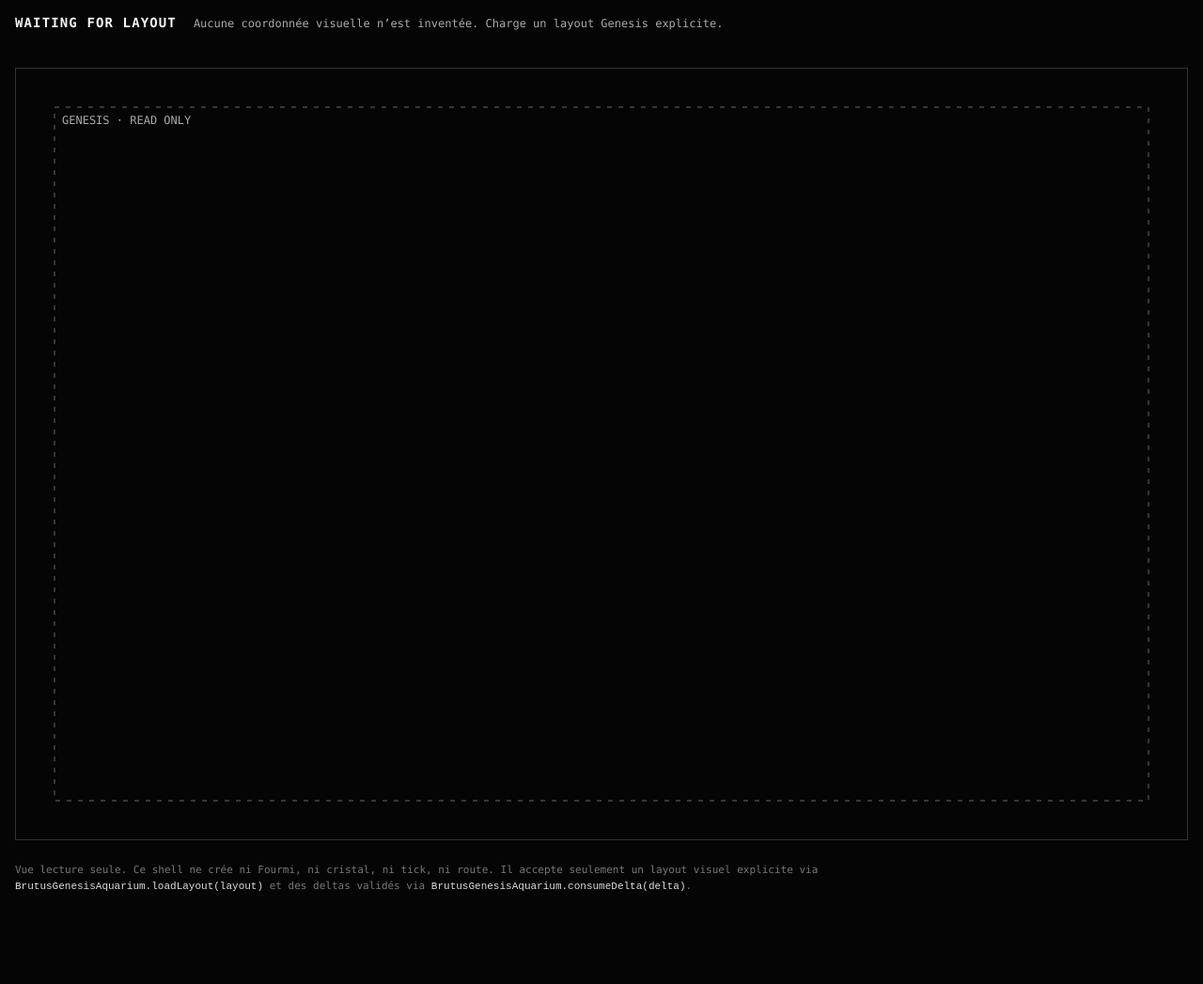
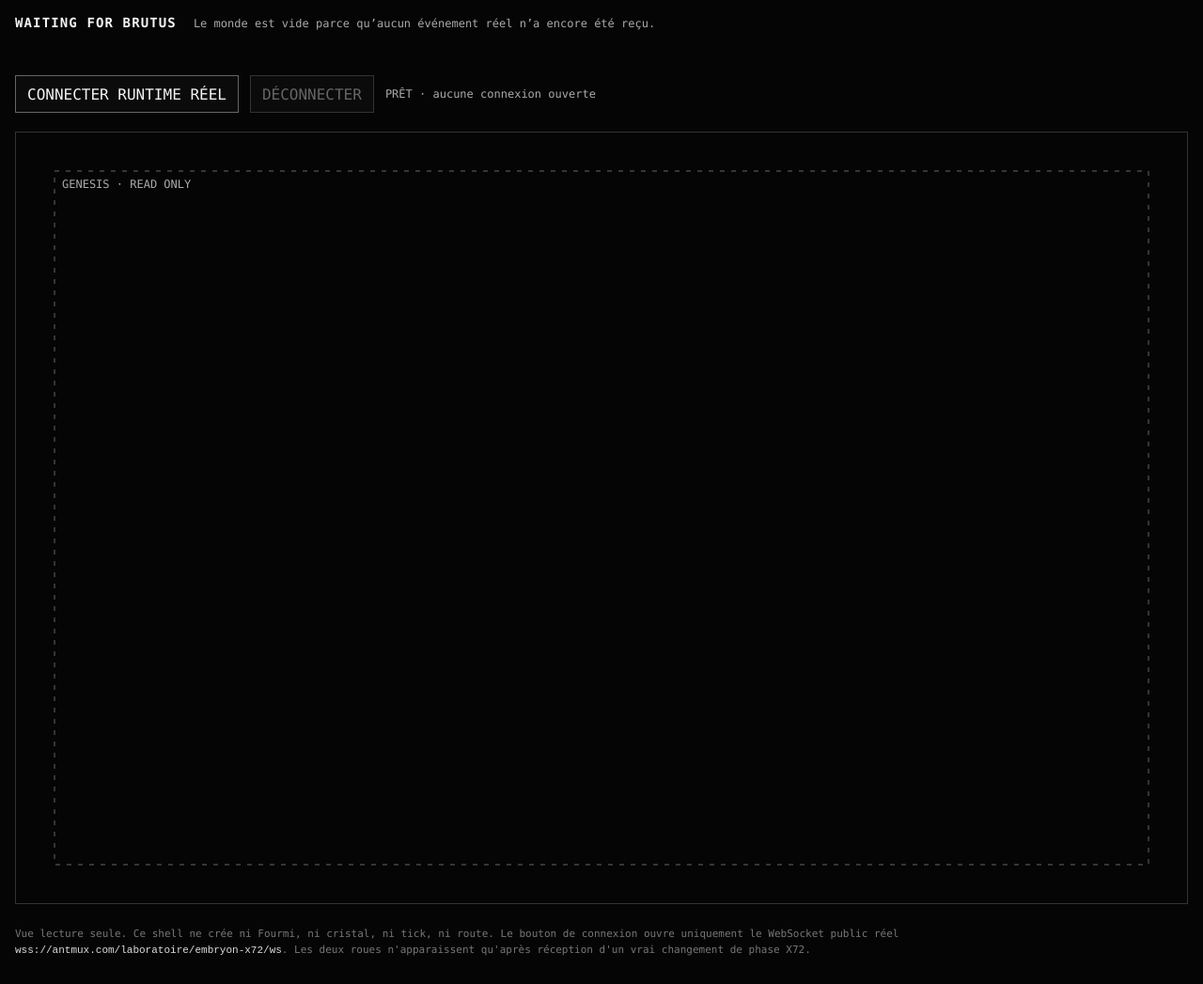
Before and after one commit to Topbrutus/Brutus, a website with bundled scripts: page tools/genesis-aquarium/index.html in a window 1280 px wide. Shown: the whole page at 94% size. Before the commit the page ends 979 px from the top, so only its background shows below. Built offline with nearby package versions, Linux system fonts and the light colour scheme.

Commit message:
feat: add explicit real-runtime connection controls

```diff
--- a/tools/genesis-aquarium/index.html
+++ b/tools/genesis-aquarium/index.html
@@ -53,6 +53,35 @@
       line-height: 1.5;
     }
 
+    .controls {
+      display: flex;
+      flex-wrap: wrap;
+      align-items: center;
+      gap: 8px 12px;
+      padding: 8px 0;
+    }
+
+    .controls button {
+      min-height: 40px;
+      padding: 8px 12px;
+      border: 1px solid #666;
+      background: #0b0b0b;
+      color: #f5f5f5;
+      font: inherit;
+      cursor: pointer;
+    }
+
+    .controls button:disabled {
+      color: #666;
+      border-color: #333;
+      cursor: default;
+    }
+
+    .controls span {
+      color: #aaa;
+      font-size: 12px;
+    }
+
     .stage {
       border: 1px solid #333;
       background: #050505;
@@ -86,6 +115,12 @@
         <span data-detail>Aucune coordonnée visuelle n’est inventée. Charge un layout Genesis explicite.</span>
       </header>
 
+      <div class="controls">
+        <button type="button" data-connect-runtime>CONNECTER RUNTIME RÉEL</button>
+        <button type="button" data-disconnect-runtime disabled>DÉCONNECTER</button>
+        <span data-live-status>PRÊT · aucune connexion ouverte</span>
+      </div>
+
       <div class="stage">
         <canvas
           width="1280"
@@ -96,14 +131,14 @@
 
       <p class="boundary">
         Vue lecture seule. Ce shell ne crée ni Fourmi, ni cristal, ni tick, ni route.
-        Il accepte seulement un layout visuel explicite via
-        <code>BrutusGenesisAquarium.loadLayout(layout)</code>
-        et des deltas validés via
-        <code>BrutusGenesisAquarium.consumeDelta(delta)</code>.
+        Le bouton de connexion ouvre uniquement le WebSocket public réel
+        <code>wss://antmux.com/laboratoire/embryon-x72/ws</code>.
+        Les deux roues n'apparaissent qu'après réception d'un vrai changement de phase X72.
       </p>
     </section>
   </main>
 
   <script type="module" src="./app.mjs"></script>
+  <script type="module" src="./live-antmux.mjs"></script>
 </body>
 </html>
```
